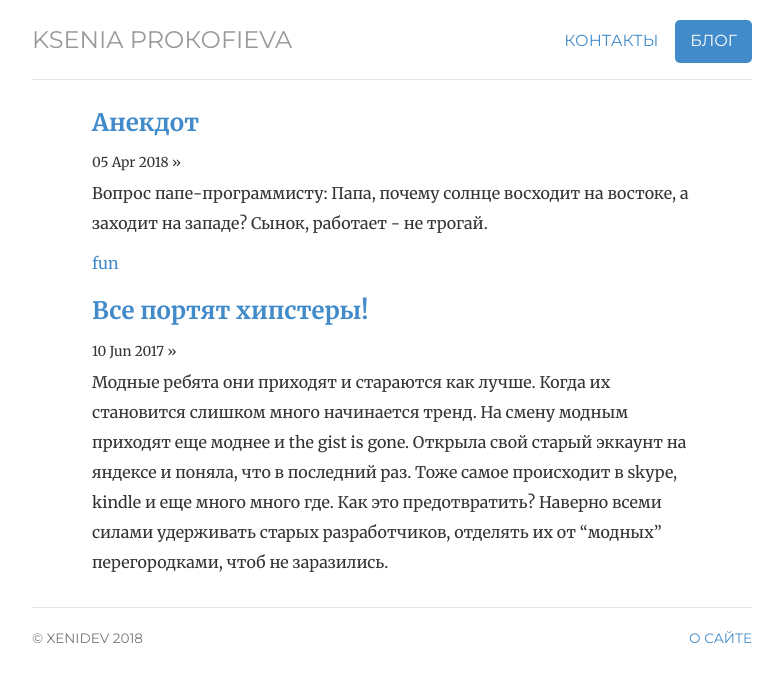
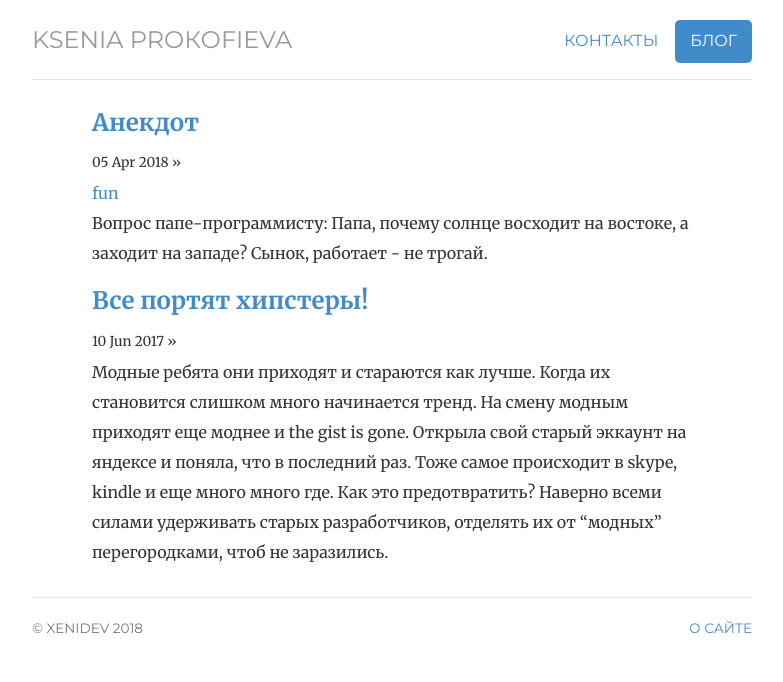
Before and after one commit to ValeraS/xenidev.github.io, a Jekyll site: the page built from notes/index.html, in a window 1280 px wide. Shown: the top 682 px of the page, without its empty margins (248-1031 px from the left). Built offline with Jekyll 4.4.1, drawn with Linux system fonts in a browser that asks for light colours.

Commit message:
Update post-list.html

```diff
--- a/_includes/post-list.html
+++ b/_includes/post-list.html
@@ -2,12 +2,9 @@
     {% for post in site.posts %}
     <ul class="listnotes list-unstyled">
         <li>
-                    <h3><a class="href="{{ post.url }}">{{ post.title }}</a></h3>
-            <span><i class="fa fa-calendar"></i><small>{{ post.date | date_to_string }} &raquo;</small></span>
-
-              {{ post.content }}
-
-
+                    <h3><a href="{{ post.url }}">{{ post.title }}</a></h3> <span>
+            <i class="fa fa-calendar"></i><small>{{ post.date | date_to_string }} &raquo;</small></span>
+             <!-- Categories-->
                    <div class="post-categories">
   {% if post %}
     {% assign categories = post.categories %}
@@ -19,6 +16,11 @@
   {% unless forloop.last %}&nbsp;{% endunless %}
   {% endfor %}
 </div>
+                  <!-- /Categories-->
+
+
+              {{ post.content }}
+
 
 
 
```
